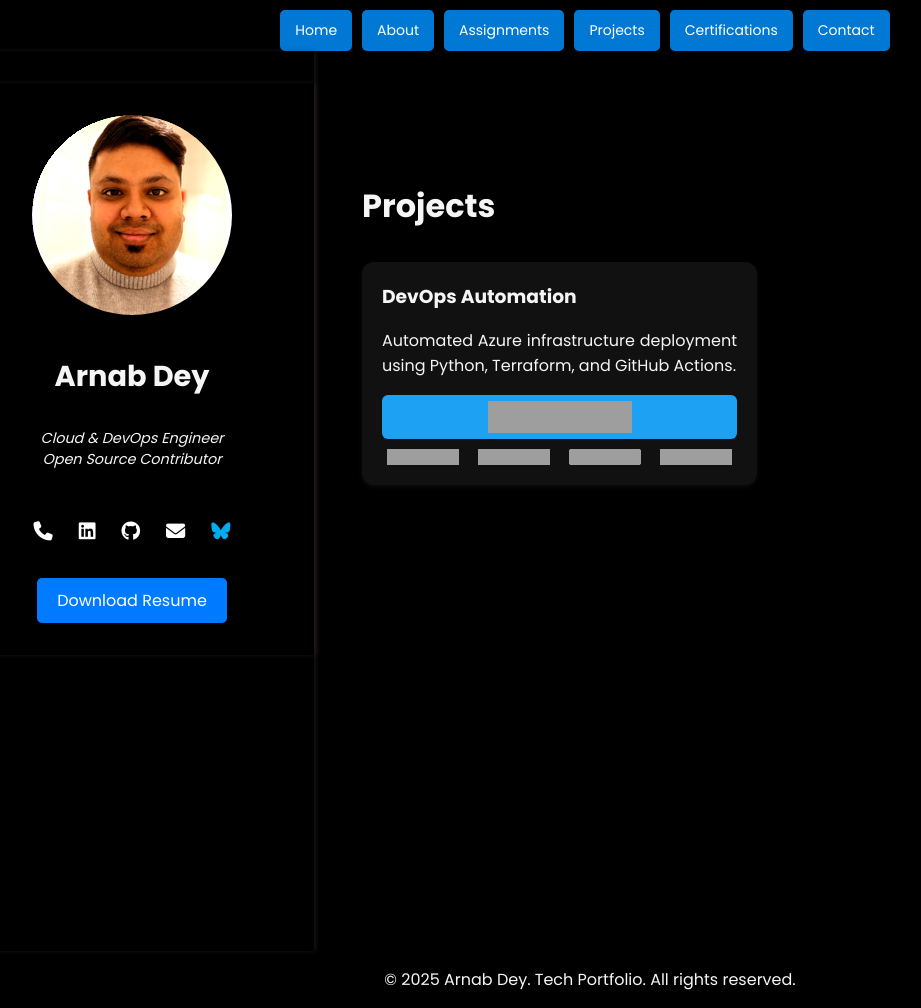
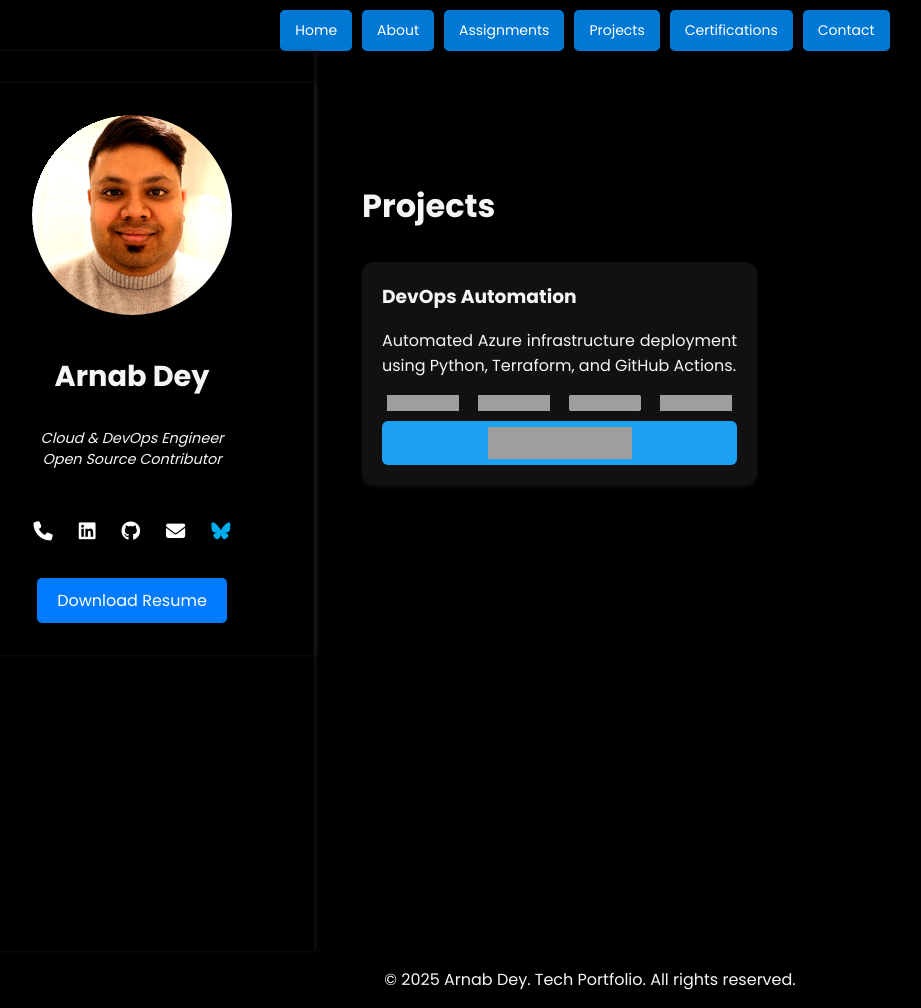
Before and after one commit to arnabdey73/arnabdey73.github.io, a Jekyll site: the page built from projects.md, in a window 1280 px wide. Shown: the whole page, without its empty margins (50-971 px from the left). Built offline with Jekyll 4.4.1, drawn with Linux system fonts in a browser that asks for light colours; nearby versions of some CDN libraries; our own code applies the rules of GitHub Pages for plain Markdown files; grey boxes are pictures that could not be loaded.

Commit message:
github button moved below the badges

```diff
--- a/projects.md
+++ b/projects.md
@@ -10,15 +10,15 @@ permalink: /projects/
   <div class="project-card">
     <h3>DevOps Automation</h3>
     <p>Automated Azure infrastructure deployment using Python, Terraform, and GitHub Actions.</p>
-    <a class="github-button" href="https://github.com/arnabdey73/devops-python-automation-project" target="_blank">
-      <img class="badge-icon" src="https://img.shields.io/badge/GitHub-181717?style=flat&logo=github&logoColor=white" alt="GitHub Badge" />
-    </a>
     <div class="badge-row">
       <img class="badge-icon" src="https://img.shields.io/badge/Python-3670A0?style=flat&logo=python&logoColor=white" alt="Python Badge" />
       <img class="badge-icon" src="https://img.shields.io/badge/Terraform-7B42BC?style=flat&logo=terraform&logoColor=white" alt="Terraform Badge" />
       <img class="badge-icon" src="https://img.shields.io/badge/Azure-0078D4?style=flat&logo=microsoft-azure&logoColor=white" alt="Azure Badge" />
       <img class="badge-icon" src="https://img.shields.io/badge/GitHub_Actions-2088FF?style=flat&logo=github-actions&logoColor=white" alt="GitHub Actions Badge" />
     </div>
+    <a class="github-button" href="https://github.com/arnabdey73/devops-python-automation-project" target="_blank">
+      <img class="badge-icon" src="https://img.shields.io/badge/GitHub-181717?style=flat&logo=github&logoColor=white" alt="GitHub Badge" />
+    </a>
   </div>
 </div>
 
```
